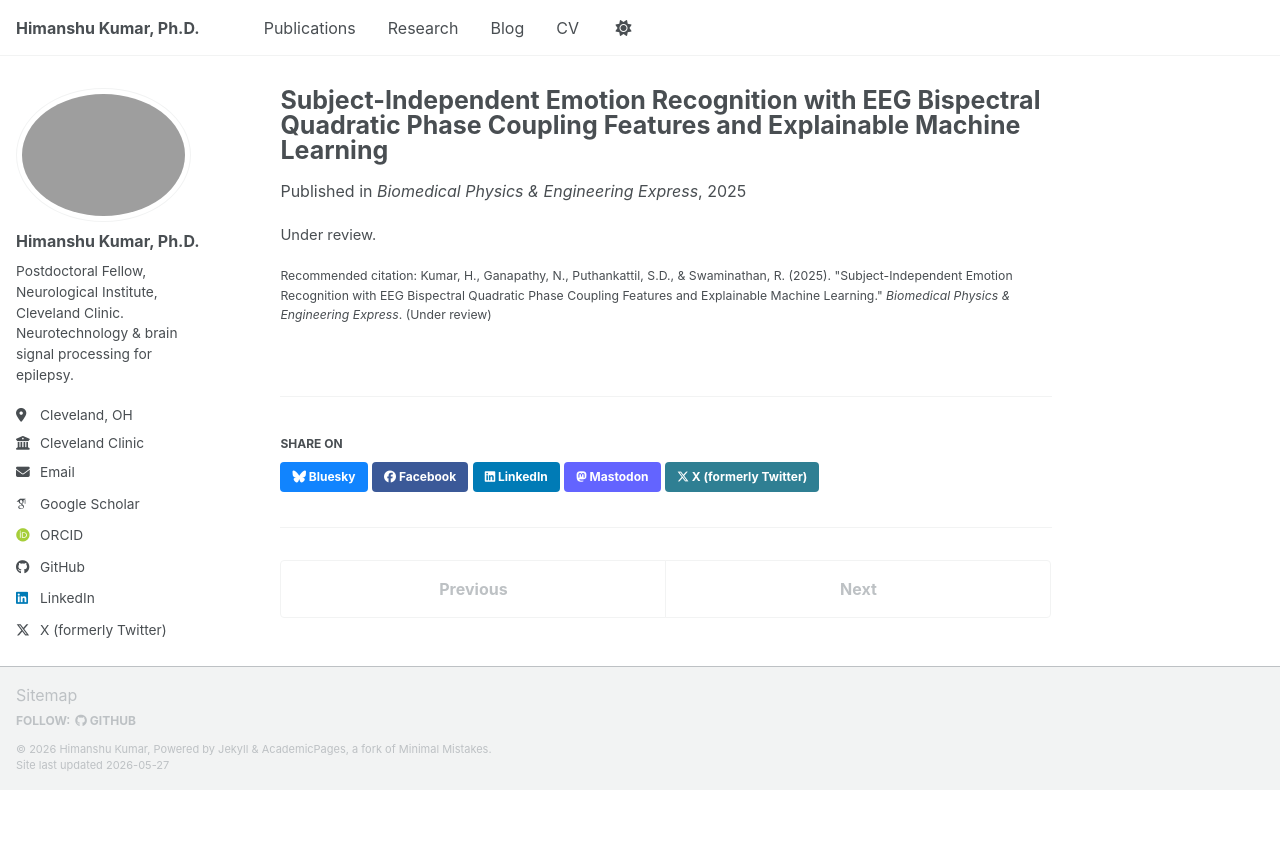
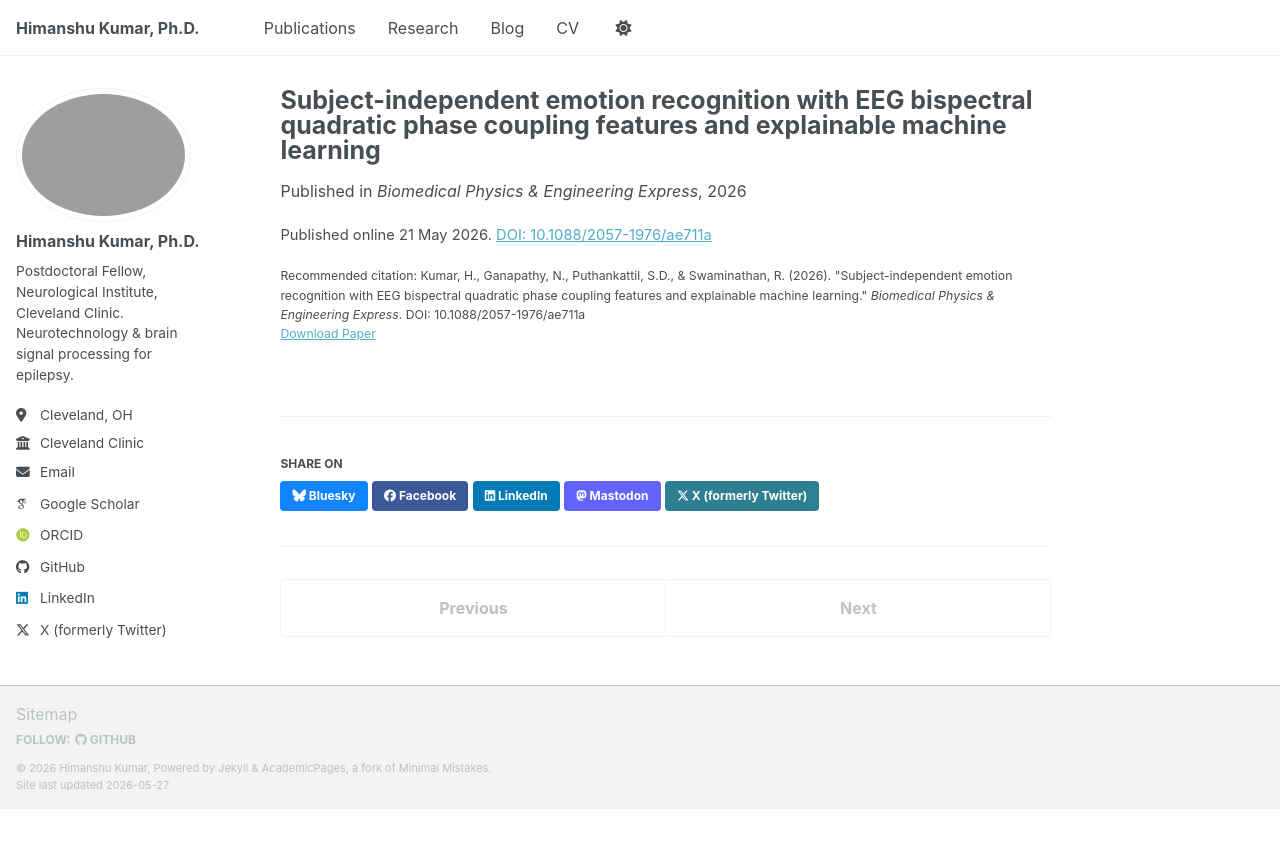
Before and after one commit to himsriv24/himsriv24.github.io, a Jekyll site: the page built from _publications/2025-01-20-bispectral-emotion.md, in a window 1280 px wide. Shown: the top 848 px of the page. Built offline with Jekyll 4.4.1, drawn with Linux system fonts in a browser that asks for light colours; some web fonts are replaced; a script bundle is joined from its source files by our own code; library files that are not in the unit come from our copies.

Commit message:
Add published bispectral emotion paper

```diff
--- a/_publications/2025-01-20-bispectral-emotion.md
+++ b/_publications/2025-01-20-bispectral-emotion.md
@@ -1,12 +1,13 @@
 ---
-title: "Subject-Independent Emotion Recognition with EEG Bispectral Quadratic Phase Coupling Features and Explainable Machine Learning"
+title: "Subject-independent emotion recognition with EEG bispectral quadratic phase coupling features and explainable machine learning"
 collection: publications
 category: manuscripts
 permalink: /publication/2025-01-20-bispectral-emotion
 excerpt: 'Subject-independent emotion recognition using EEG bispectral quadratic phase coupling features with explainable machine learning approaches.'
-date: 2025-01-20
+date: 2026-05-21
 venue: 'Biomedical Physics & Engineering Express'
-citation: 'Kumar, H., Ganapathy, N., Puthankattil, S.D., & Swaminathan, R. (2025). &quot;Subject-Independent Emotion Recognition with EEG Bispectral Quadratic Phase Coupling Features and Explainable Machine Learning.&quot; <i>Biomedical Physics &amp; Engineering Express</i>. (Under review)'
+paperurl: 'https://iopscience.iop.org/article/10.1088/2057-1976/ae711a'
+citation: 'Kumar, H., Ganapathy, N., Puthankattil, S.D., & Swaminathan, R. (2026). &quot;Subject-independent emotion recognition with EEG bispectral quadratic phase coupling features and explainable machine learning.&quot; <i>Biomedical Physics &amp; Engineering Express</i>. DOI: 10.1088/2057-1976/ae711a'
 ---
 
-Under review.
+Published online 21 May 2026. [DOI: 10.1088/2057-1976/ae711a](https://doi.org/10.1088/2057-1976/ae711a)
```
Also changed, not shown: _pages/about.md (+1 -0 lines).
